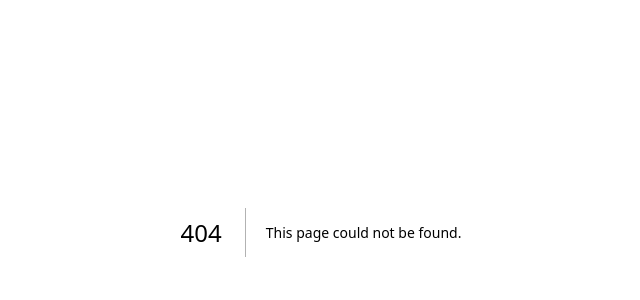
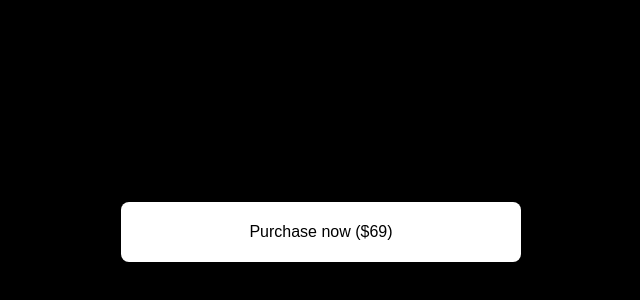
Before and after one commit to casanova259/myui, a Next.js app: page /sqnc in a window 1280 px wide. Before the commit this address had no page. Shown: the part 168-468 px from the top of the page, without its empty margins (319-959 px from the left). Built offline with nearby package versions, Linux system fonts and the light colour scheme.

Commit message:
started making the button

```diff
--- /dev/null
+++ b/app/sqnc/page.tsx
@@ -0,0 +1,9 @@
+"use client";
+
+import { AnimationSequences } from "@/components/animateSqnc/animateSqnc";
+
+export default function Page(){
+    return <div className="min-h-screen flex items-center justify-center bg-black">
+        <AnimationSequences/>
+    </div>
+}
--- /dev/null
+++ b/components/animateSqnc/animateSqnc.tsx
@@ -0,0 +1,59 @@
+"use client";
+
+import React from "react";
+import { useAnimate, motion } from "motion/react";
+
+export const AnimationSequences = () => {
+    const [scope, animate] = useAnimate();
+
+    const startAnimating = async () => {
+        // 1. Fade out text first
+        await animate(".text", { opacity: 0 }, { duration: 0.2 });
+
+        // 2. Shrink button to a circle
+        await animate(
+            ".button",
+            { width: "3.75rem", borderRadius: "110px" },
+            { duration: 0.4, ease: "easeInOut" }
+        );
+
+        // 3. Bounce the circle
+        await animate(
+            ".button",
+            { scale: [1, 1.2, 0.8, 1], backgroundColor: "#22c55e" }, // green-500
+            { duration: 0.6 }
+        );
+    };
+
+    return (
+        <div ref={scope} className="relative h-20 flex items-center justify-center">
+            <motion.button
+                className="h-15 button rounded-lg text-black font-medium cursor-pointer bg-white"
+                style={{ width: "25rem" }}
+                onClick={startAnimating}
+            >
+                <span className="text">Purchase now ($69)</span>
+            </motion.button>
+
+
+            <motion.svg fill="none" viewBox="0 0 24 24 " stroke="#FFFF"
+            strokeWidth={3}
+            className="check-icon h-8 w-8 absolute inset-0 m-auto z-50 pointer-events-none"
+            style={{
+                opacity:0
+            }}
+            >
+                <motion.path
+                initial={{
+                    pathLength:0
+                }}
+                transition={{
+                    duration:0.3,
+                    type:"tween",
+                    ease:"easeInOut"
+                }}
+                strokeLinecap="round" strokeLinejoin="round" d="M5 1314 4L19 7"/>
+            </motion.svg>
+        </div>
+    );
+};
```
